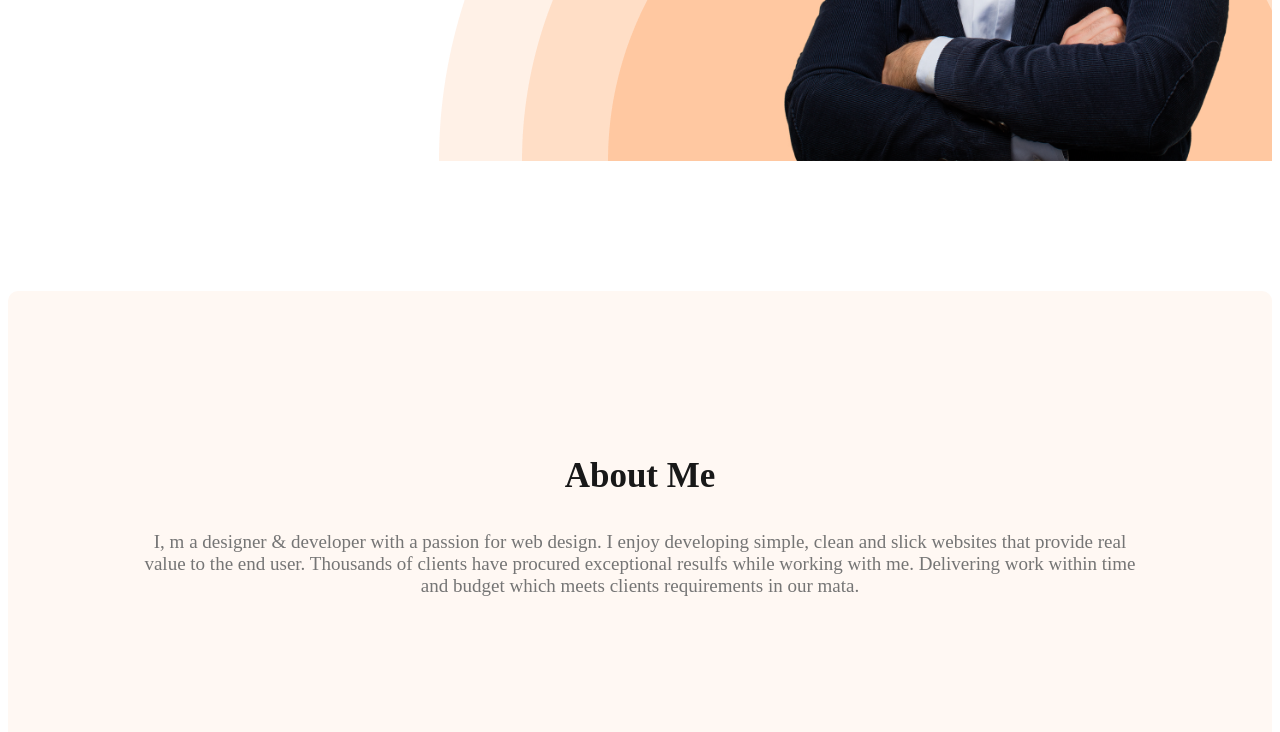
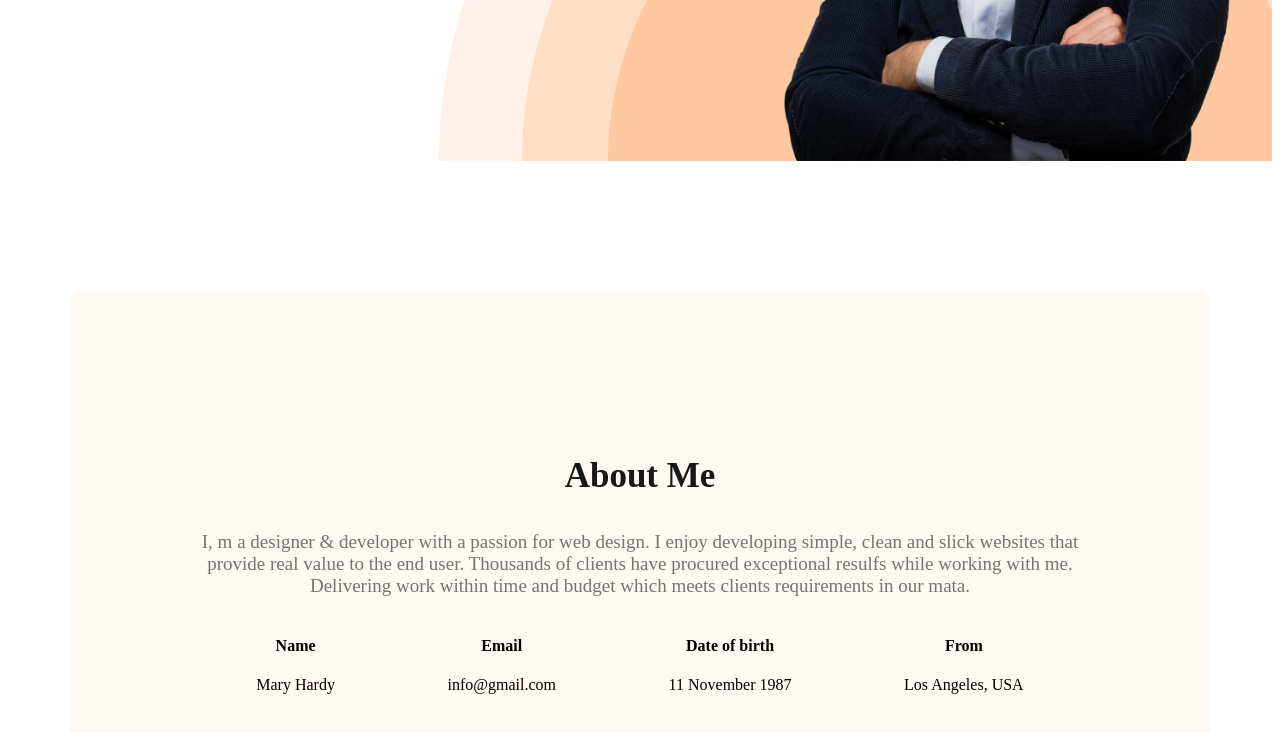
Before and after one commit to Taan01/webdeveloper-portfolio-, a plain HTML site: page index.html in a window 1280 px wide. Shown: the part 598-1330 px from the top of the page. Drawn offline with Linux system fonts and the light colour scheme.

Commit message:
added about info

```diff
--- a/index.html
+++ b/index.html
@@ -36,10 +36,31 @@
 
     </header>
     <main>
+
         <section class="about">
             <h3 class="section-title">About Me</h3>
             <p class="section-description">I, m a designer & developer with a passion for web design. I enjoy developing simple, clean and slick websites that provide real value to the end user. Thousands of clients have procured exceptional resulfs while working with me. Delivering work within time and budget which meets clients requirements in our mata.
             </p>
+        <div class="about-info-container">
+           <div class="about-info">
+            <h4 class="info-title">Name </h4>
+            <p class="info-description">Mary Hardy</p>
+           </div>
+           <div class="about-info">
+            <h4 class="info-title">Email</h4>
+            <p class="info-description">info@gmail.com</p>
+           </div>
+           <div class="about-info">
+            <h4 class="info-title">Date of birth</h4>
+            <p class="info-description">11 November 1987</p>
+           </div>
+           <div class="about-info">
+            <h4 class="info-title">From</h4>
+            <p class="info-description">
+                Los Angeles, USA</p>
+           </div>
+        </div>
+
         </section>
     </main>
     <footer>
--- a/styles/portfolio.css
+++ b/styles/portfolio.css
@@ -97,6 +97,11 @@ nav{
     margin-top: 5px;
    }
    /*main section styles*/
+   main{
+    max-width: 1140px;
+    margin:0 auto;
+
+   }
 
    /*about section styles*/
    .about{
@@ -105,3 +110,11 @@ nav{
     background-color: #FFF8F3;
     margin: 130px 0px;
    }
+   .about-info-container{
+    display: flex;
+    justify-content: space-around;
+    .inf
+   }
+   .about-info{
+    text-align: center;
+   }
```
